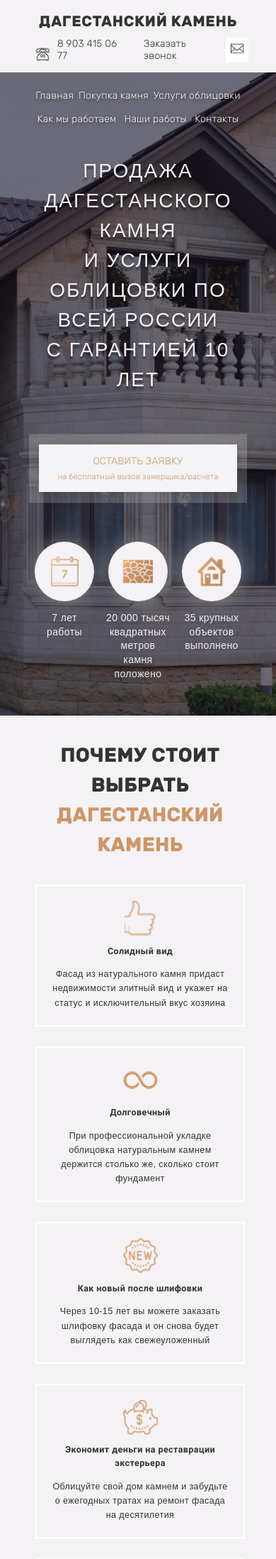
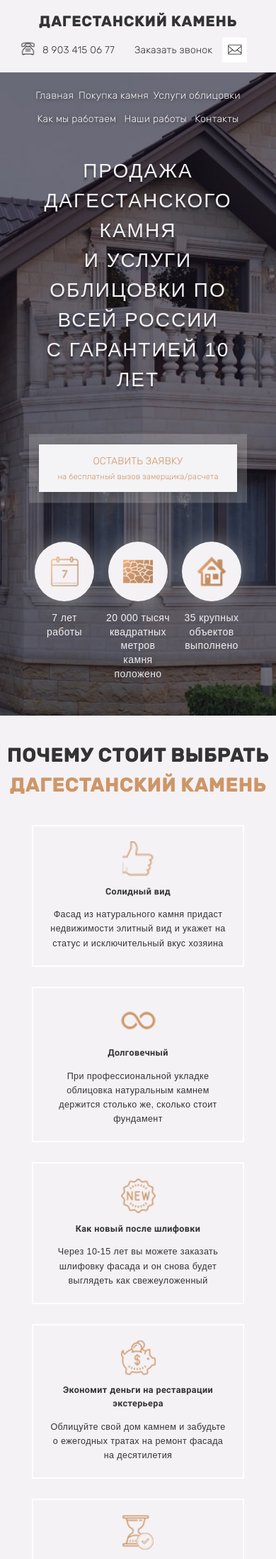
Before and after one commit to makcemycsh/makcemycsh.github.io1, a PHP site: page / in a window 390 px wide. Shown: the top 2196 px of the page at 71% size. Run offline with PHP 8.4, Linux system fonts and the light colour scheme; some web fonts are replaced.

Commit message:
fix-padding-2

```diff
--- a/css/style.css
+++ b/css/style.css
@@ -1338,7 +1338,7 @@ footer .f-btn:after {
         margin-bottom: 2.5em;
     }
     .why .causes .item {
-        width: 80%;
+        width: 65%;
         margin-left: auto;
         margin-right: auto;
     }
@@ -1367,6 +1367,9 @@ footer .f-btn:after {
     .main-row .head-contacts {
         margin-top: 0.5em;
         margin-left: 3em;
+
+        width: 100%;
+
     }
     header .main-h {
         font-size: 2em;
@@ -1394,7 +1397,10 @@ footer .f-btn:after {
     .know .bg-img {
         width: 70%
     }
-
+    .why{
+        width: 100%;
+        padding: 2.5em 0;
+    }
     .know .wrap-text {
         margin-right: 2.5em;
         width: 40%;
```
